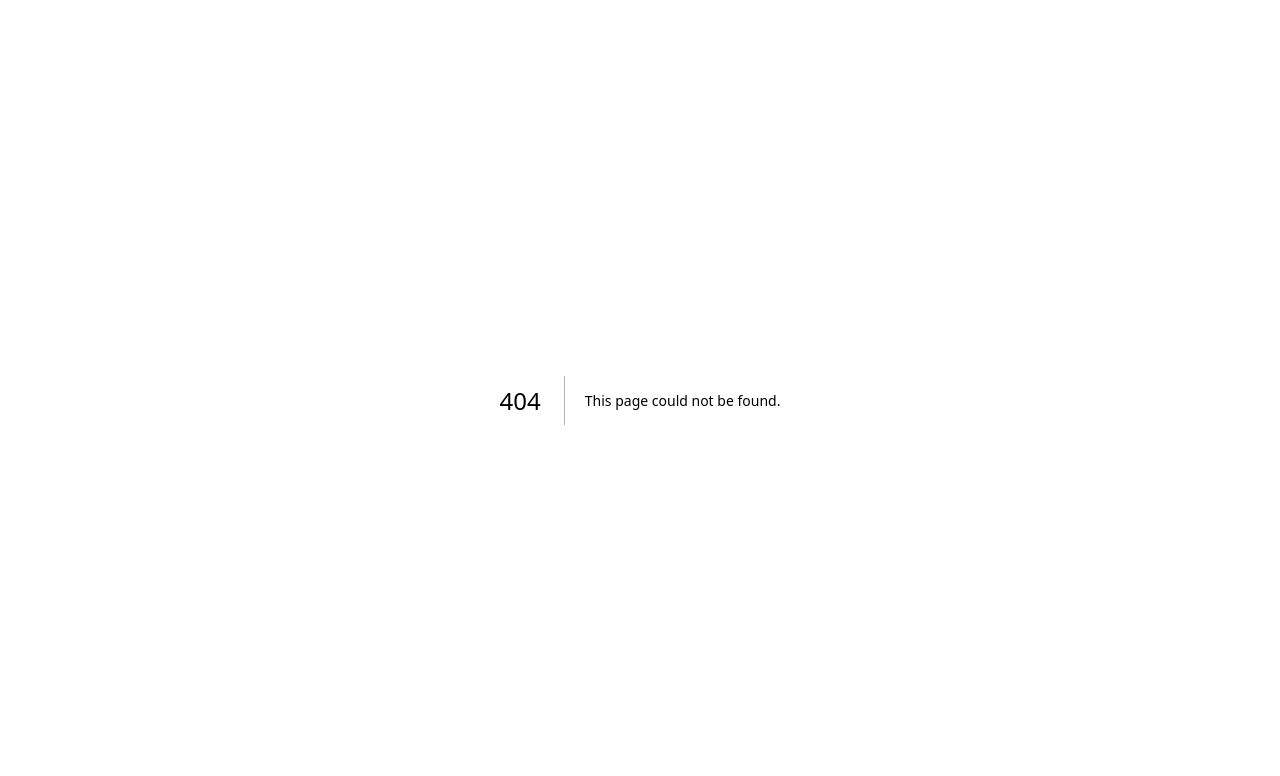
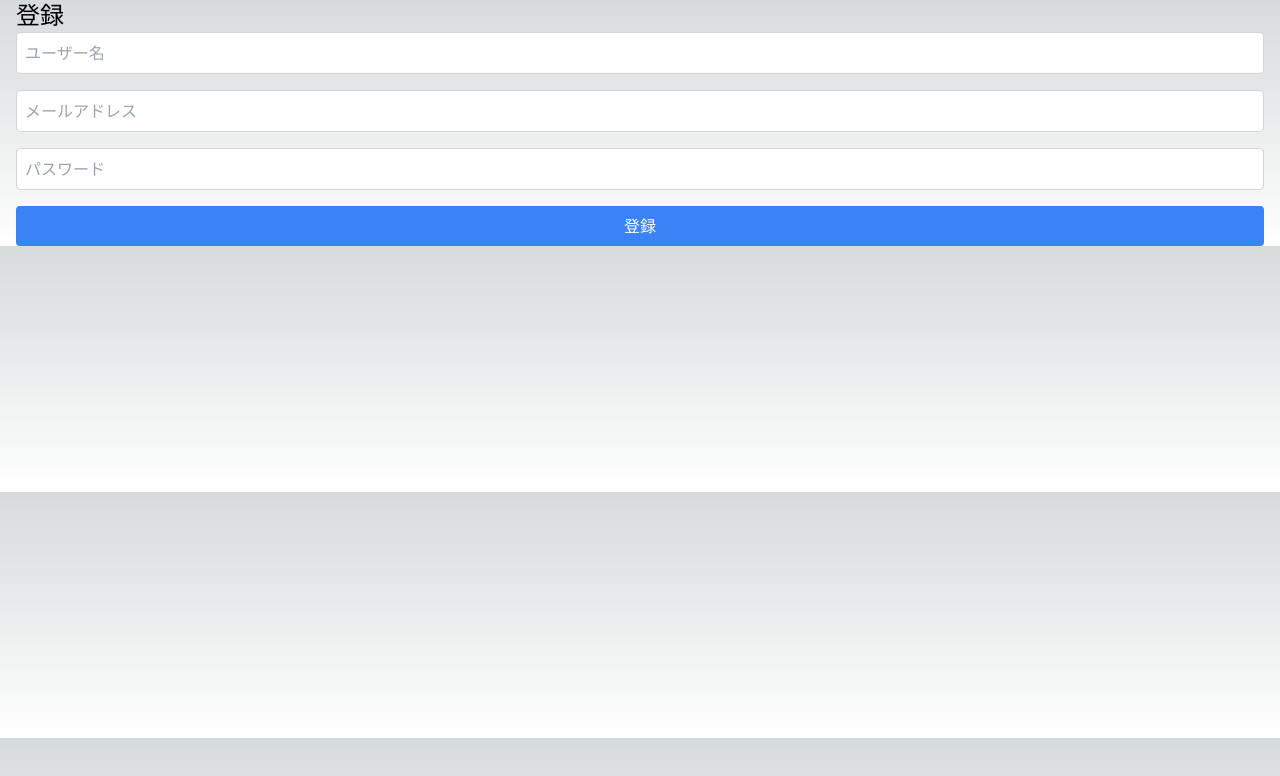
Before and after one commit to tsubasa-gh/prisma-tutorial, a Next.js app: page /register in a window 1280 px wide. Before the commit this address had no page. Shown: the top 776 px of the page. Built offline with nearby package versions, Linux system fonts and the light colour scheme.

Commit message:
[add]ユーザー登録ページ作成

```diff
--- /dev/null
+++ b/src/app/register/page.tsx
@@ -0,0 +1,44 @@
+'use client'
+
+import React, { useState } from "react"
+import { useRouter } from "next/navigation"
+
+const Register = () => {
+    const [name, setName] = useState('');
+    const [email, setEmail] = useState('');
+    const [password, setPassword] = useState('');
+    const router = useRouter();
+
+    const handleSubmit = async (e: React.FormEvent) => {
+        e.preventDefault(); // フォームのデフォルトの送信動作を停止
+
+        const response = await fetch('/api/register', { // '/api/register' エンドポイントにデータを送信
+            method: 'POST',
+            headers: { 'Content-Type': 'application/json', }, // リクエストの内容がJSON形式であることを示す
+            body: JSON.stringify({ name, email, password}),
+        });
+
+        if (response.ok) {
+            router.push('/');
+        } else {
+            console.log('登録失敗');
+        };
+    };
+
+    return (
+        <div className="container mx-auto px-4">
+            <h1 className="text-2xl">登録</h1>
+            <form onSubmit={handleSubmit} className="flex flex-col space-y-4">
+                <input type="text" placeholder="ユーザー名" value={name} onChange={(e) => setName(e.target.value)}
+                    className="p-2 border border-gray-300 rounded"/>
+                <input type="email" placeholder="メールアドレス" value={email} onChange={(e) => setName(e.target.value)}
+                    className="p-2 border border-gray-300 rounded"/>
+                <input type="password" placeholder="パスワード" value={password} onChange={(e) => setName(e.target.value)}
+                    className="p-2 border border-gray-300 rounded"/>
+                <button type="submit" className="p-2 bg-blue-500 text-white rounded">登録</button>
+            </form>
+        </div>
+    );
+};
+
+export default Register;
```
